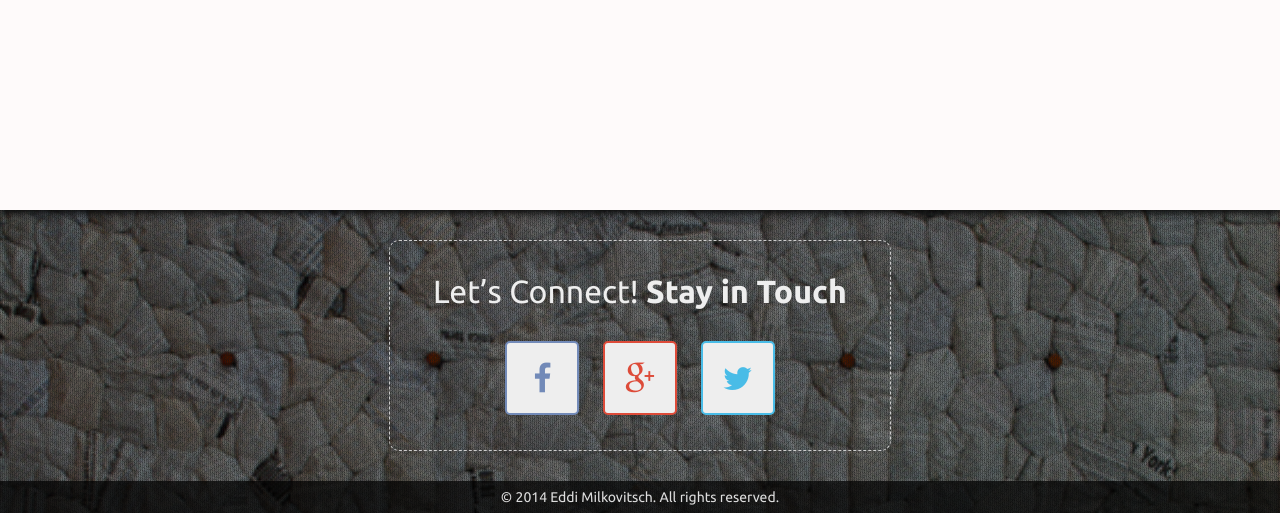
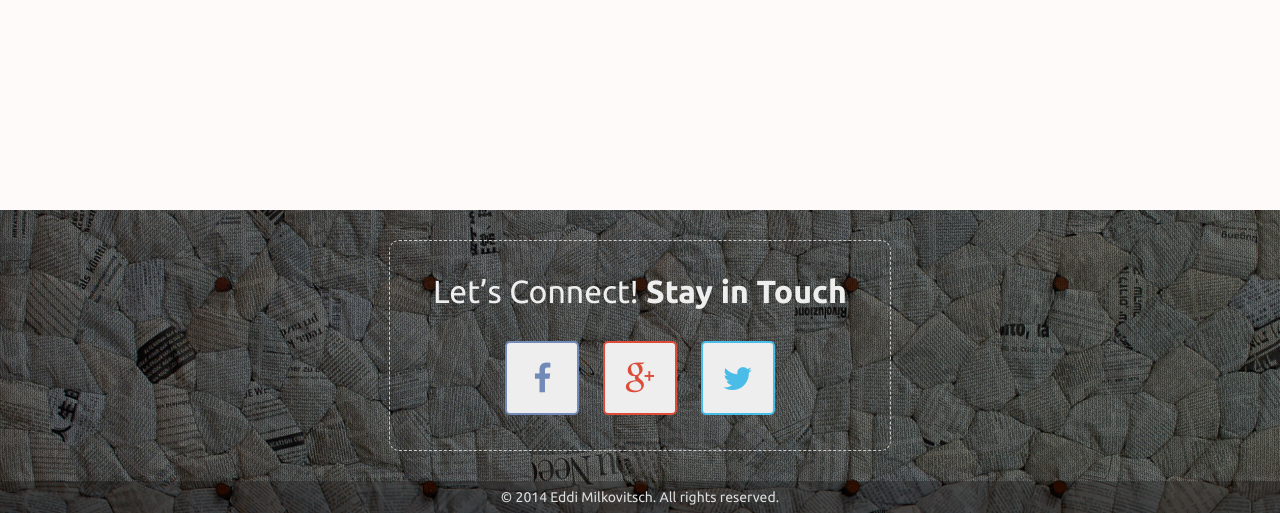
Before and after one commit to andreasonny83/eddimilkovitsch, a PHP site: page / in a window 1280 px wide. Shown: the part 2440-2953 px from the top of the page. Run offline with PHP 8.4, Linux system fonts and the light colour scheme.

Commit message:
New feature to automatic switch the main background image between 3 different resolutions that better fit the user display.

```diff
--- a/css/main.css
+++ b/css/main.css
@@ -4,15 +4,32 @@
 }
 
 body {
-	background: url(../images/background.jpg) no-repeat;
+	font-family: Ubuntu, sans-serif;
+	background-color: #ccc;
+}
+/* mobile-first default background for Header and Footer */
+header, footer {
+	background: url(http://sonnywebdesign.net/eddimilkovitsch/images/background_low.jpg) no-repeat;
+}
+/* Small desktop background for Header and Footer */
+@media only screen and (min-width:600px) {
+	header, footer {
+		background: url(http://sonnywebdesign.net/eddimilkovitsch/images/background_med.jpg) no-repeat;
+	}
+}
+/* Hi resolution background for Header and Footer */
+@media only screen and (min-width:1200px) {
+	header, footer {
+		background: url(http://sonnywebdesign.net/eddimilkovitsch/images/background_hi.jpg) no-repeat;
+	}
+}
+header {
+	background-position: center top;
 	background-size: cover;
 	-moz-background-size: cover;
 	-webkit-background-size: cover;
 	-o-background-size: cover;
 	background-attachment: fixed;
-	font-family: Ubuntu, sans-serif;
-}
-header {
 	padding-top: 200px;
 	height: 450px;
 }
@@ -93,11 +110,17 @@ article {
 }
 
 footer {
-	background: url(../images/classy-fabric.png);
-	background-color: rgba(0,0,0,0.5);
+	background-size: cover;
+	-moz-background-size: cover;
+	-webkit-background-size: cover;
+	-o-background-size: cover;
+	background-attachment: fixed;
+	background-position: center bottom;
 }
 footer .menu {
 	padding: 30px;
+	background: url(../images/classy-fabric.png);
+	background-color: rgba(0,0,0,0.5);
 }
 footer .menu ul.social li.description {
 	display: block;
```
Also changed, not shown: images/background.jpg (deleted), images/background_hi.jpg (added), images/background_low.jpg (added), images/background_med.jpg (added).
